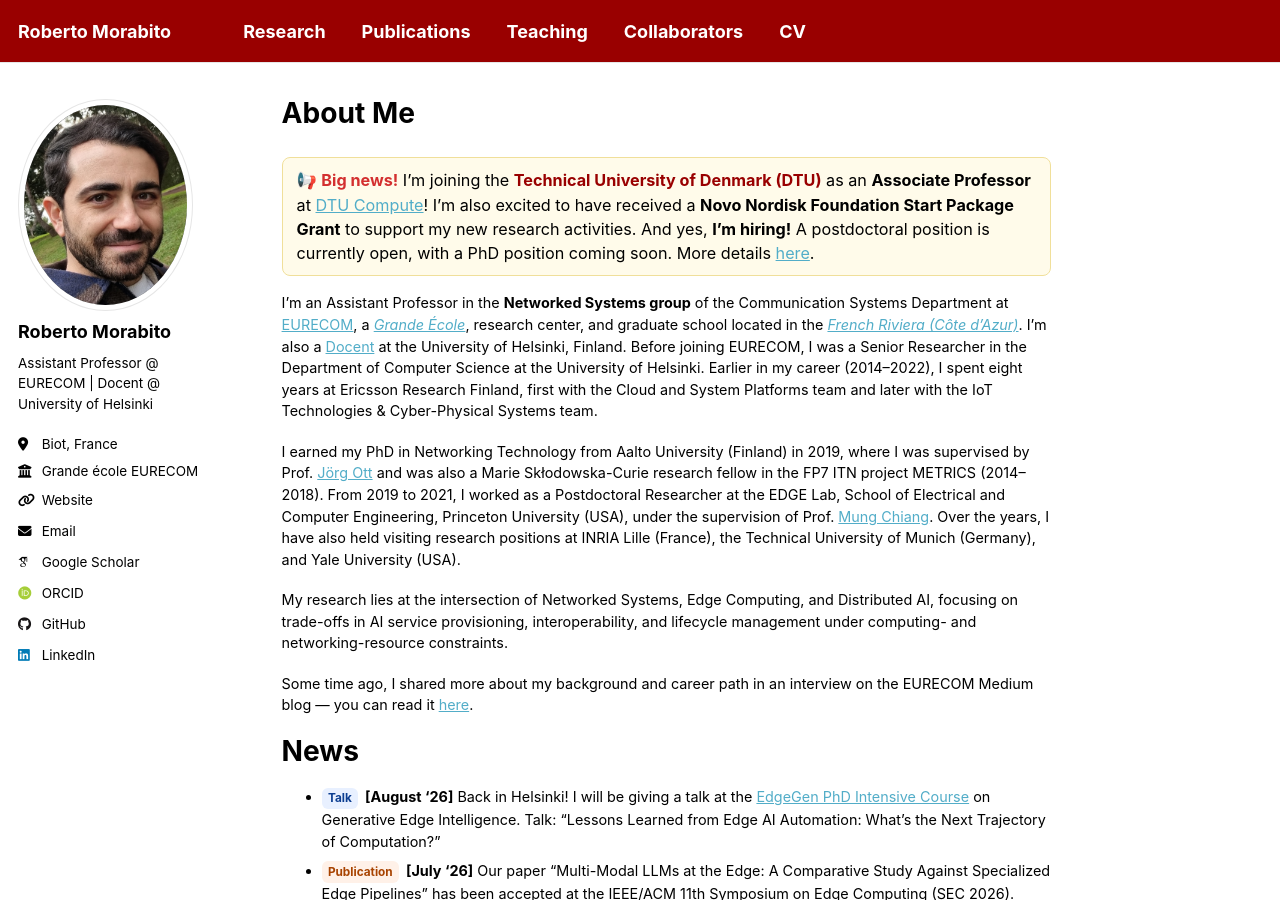
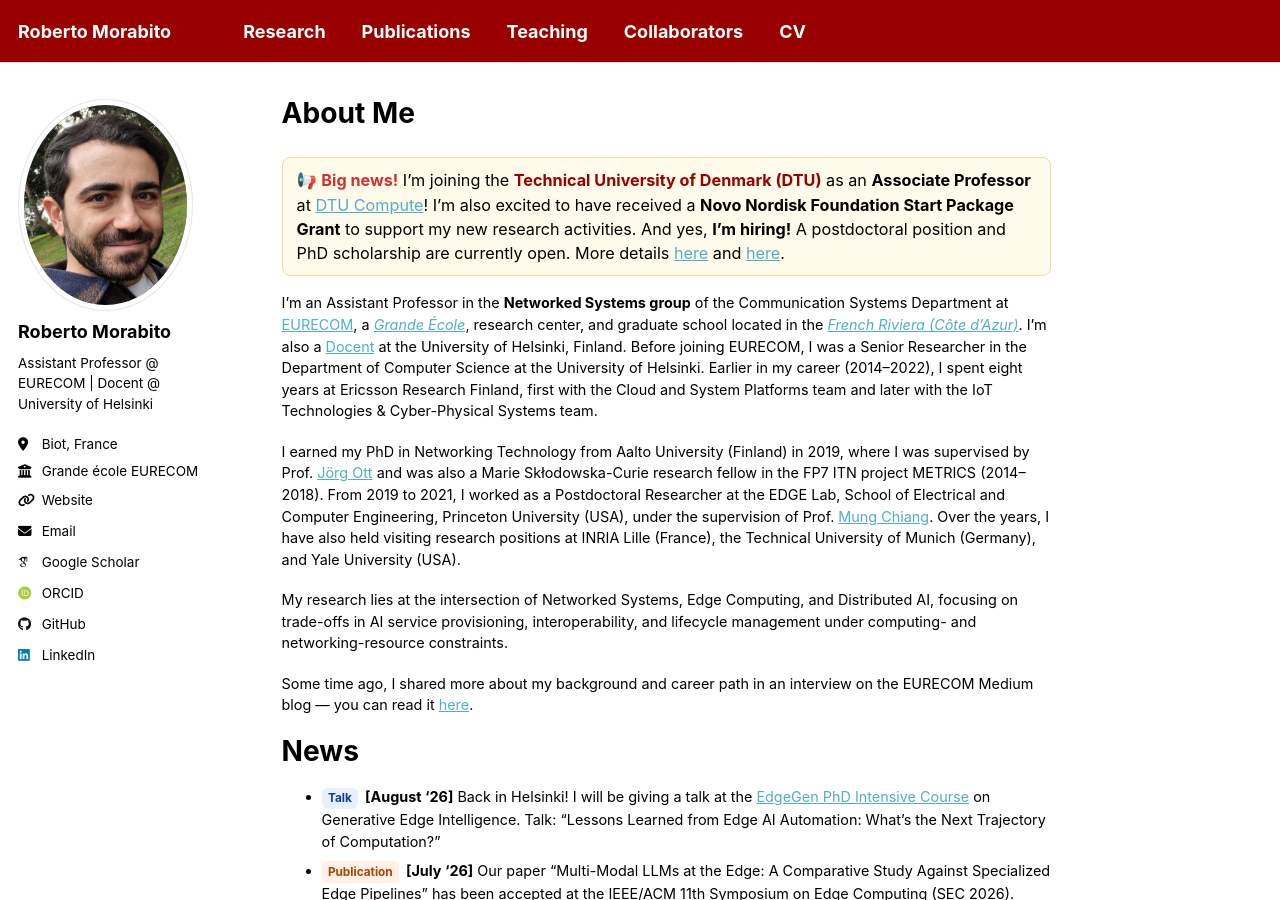
Before and after one commit to robertmora/robertmora.github.io, a Jekyll site: the page built from _pages/about.md, in a window 1280 px wide and 900 px high. Built offline with Jekyll 4.4.1, drawn with Linux system fonts in a browser that asks for light colours; some web fonts are replaced; a script that is not in the unit is left out.

Commit message:
Update about.md

```diff
--- a/_pages/about.md
+++ b/_pages/about.md
@@ -9,7 +9,7 @@ redirect_from:
 <div style="background-color: #fffbea; border: 1px solid #f0df9a; border-radius: 8px; padding: 10px 14px; margin: 16px 0; font-size: 0.9em;">
 
 📢 <span style="color:#d32f2f;"><strong>Big news!</strong></span>
-I’m joining the <span style="color:#990000;"><strong>Technical University of Denmark (DTU)</strong></span> as an <strong>Associate Professor</strong> at <a href="https://www.compute.dtu.dk/" target="_blank">DTU Compute</a>! I’m also excited to have received a <strong>Novo Nordisk Foundation Start Package Grant</strong> to support my new research activities. And yes, <strong>I’m hiring!</strong> A postdoctoral position is currently open, with a PhD position coming soon. More details <a href="https://efzu.fa.em2.oraclecloud.com/hcmUI/CandidateExperience/en/sites/CX_2001/job/7656" target="_blank">here</a>.
+I’m joining the <span style="color:#990000;"><strong>Technical University of Denmark (DTU)</strong></span> as an <strong>Associate Professor</strong> at <a href="https://www.compute.dtu.dk/" target="_blank">DTU Compute</a>! I’m also excited to have received a <strong>Novo Nordisk Foundation Start Package Grant</strong> to support my new research activities. And yes, <strong>I’m hiring!</strong> A postdoctoral position and PhD scholarship are currently open. More details <a href="https://efzu.fa.em2.oraclecloud.com/hcmUI/CandidateExperience/en/sites/CX_2001/job/7656" target="_blank">here</a> and <a href="https://efzu.fa.em2.oraclecloud.com/hcmUI/CandidateExperience/en/sites/CX_2001/job/7807" target="_blank">here</a>.
 
 </div>
 
```
